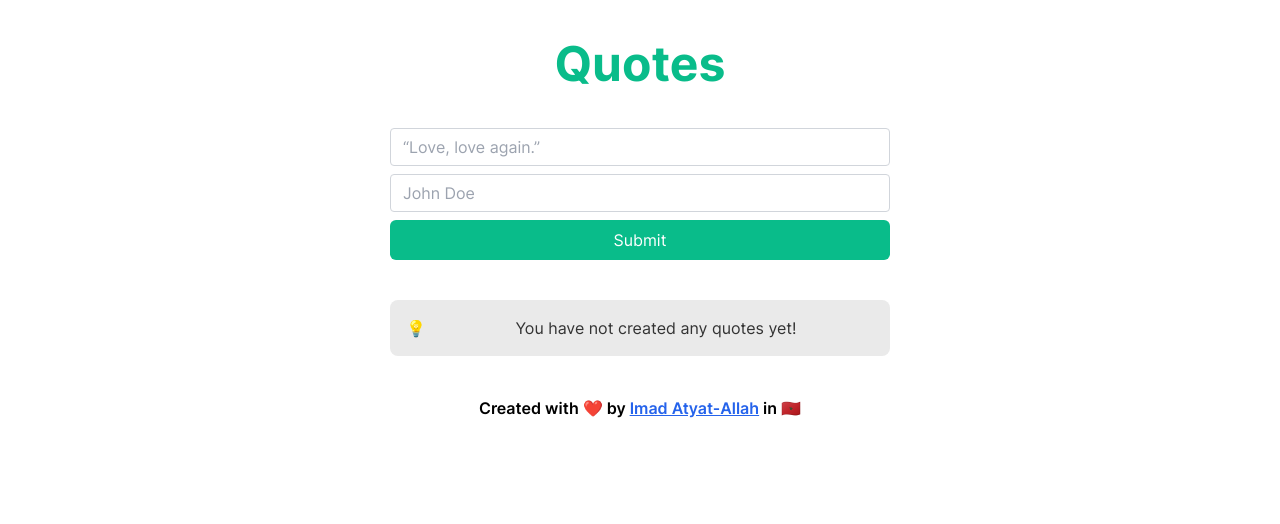
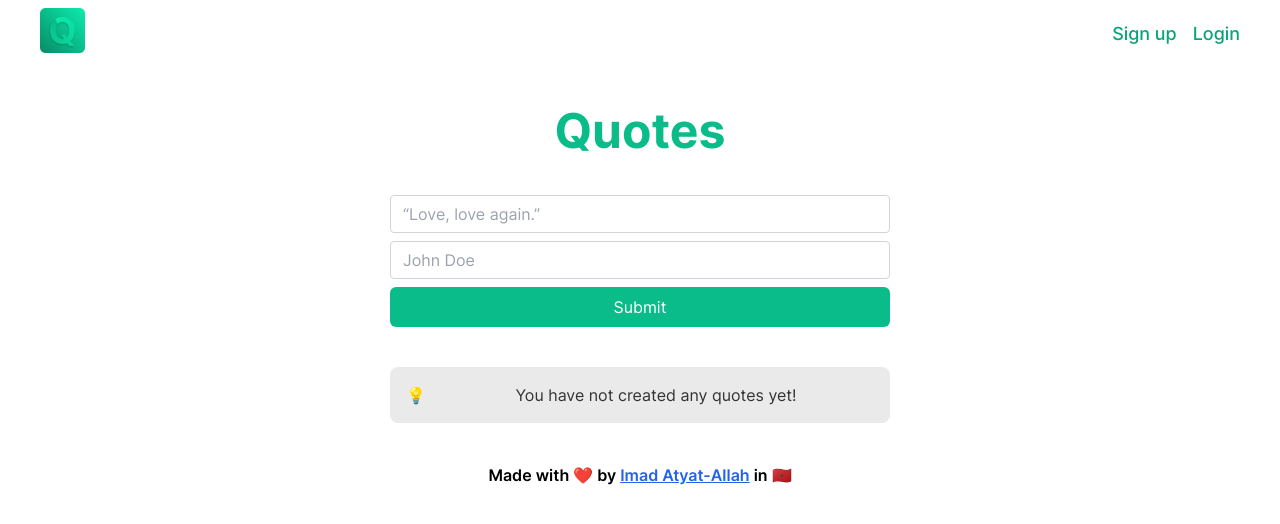
Before and after one commit to imadatyatalah/quotes, a Next.js app: page / in a window 1280 px wide. Shown: the top 524 px of the page. Built offline with nearby package versions, Linux system fonts and the light colour scheme.

Commit message:
feat: created Header component

```diff
--- a/src/components/Footer.tsx
+++ b/src/components/Footer.tsx
@@ -1,7 +1,7 @@
 const Footer = () => {
   return (
     <footer className="text-center font-semibold pb-10">
-      Created with ❤️ by{" "}
+      Made with ❤️ by{" "}
       <a
         className="underline text-blue-600 hover:text-blue-800"
         href="https://www.imadatyat.me"
--- /dev/null
+++ b/src/components/Header.tsx
@@ -0,0 +1,44 @@
+import Link from "next/link";
+import Image from "next/image";
+
+import Logo from "public/logo.png";
+
+const Header = () => {
+  return (
+    <header className="px-4 py-2 sm:px-10">
+      <div className="flex justify-between items-center">
+        <div>
+          <Link href="/">
+            <a>
+              <Image
+                src={Logo}
+                width="45"
+                height="45"
+                priority
+                alt="Quotes logo"
+              />
+            </a>
+          </Link>
+        </div>
+
+        <nav>
+          <ul className="flex space-x-4 text-primary-300 font-medium sm:text-lg">
+            <li>
+              <Link href="/signup">
+                <a>Sign up</a>
+              </Link>
+            </li>
+
+            <li>
+              <Link href="/login">
+                <a>Login</a>
+              </Link>
+            </li>
+          </ul>
+        </nav>
+      </div>
+    </header>
+  );
+};
+
+export default Header;
--- a/src/components/QuoteForm.tsx
+++ b/src/components/QuoteForm.tsx
@@ -41,7 +41,7 @@ const QuoteForm = () => {
         />
 
         <button
-          className="bg-[#09bc8a] text-white rounded-md py-2 w-auto"
+          className="bg-primary-400 text-white rounded-md py-2 w-auto"
           type="submit"
         >
           Submit
--- a/src/pages/_app.tsx
+++ b/src/pages/_app.tsx
@@ -4,6 +4,7 @@ import type { AppProps } from "next/app";
 import { ThemeProvider } from "next-themes";
 import { DefaultSeo } from "next-seo";
 
+import Header from "@/components/Header";
 import Footer from "@/components/Footer";
 import SEO from "next-seo.config";
 
@@ -15,6 +16,7 @@ const MyApp = ({ Component, pageProps }: AppProps) => {
       <DefaultSeo {...SEO} />
 
       <ThemeProvider defaultTheme="light" attribute="class">
+        <Header />
         <Component {...pageProps} />
         <Footer />
       </ThemeProvider>
--- a/src/pages/index.tsx
+++ b/src/pages/index.tsx
@@ -10,7 +10,7 @@ const Home = () => {
 
       <section className="px-4 py-10 space-y-10 md:px-0 sm:w-[500px] sm:my-0 sm:mx-auto sm:text-center">
         <div>
-          <h1 className="text-5xl font-bold text-center text-[#09bc8a] dark:text-gray-100">
+          <h1 className="text-5xl font-bold text-center text-primary-400 dark:text-gray-100">
             Quotes
           </h1>
         </div>
--- a/tailwind.config.js
+++ b/tailwind.config.js
@@ -1,10 +1,23 @@
 const { fontFamily } = require("tailwindcss/defaultTheme");
 
+/** @type {import('tailwindcss').Config} */
 module.exports = {
   content: ["./src/**/*.{js,ts,jsx,tsx}"],
   darkMode: "class",
   theme: {
     extend: {
+      colors: {
+        primary: {
+          100: "#067354",
+          200: "#078b66",
+          300: "#08a478",
+          400: "#09bc8a",
+          500: "#0ad49c",
+          600: "#0bedae",
+          700: "#1df4b8",
+        },
+      },
+
       fontFamily: {
         sans: ["Inter", ...fontFamily.sans],
       },
```
Also changed, not shown: public/favicon/site.webmanifest, 1 other file (tests, documents, lock files or other folders).
